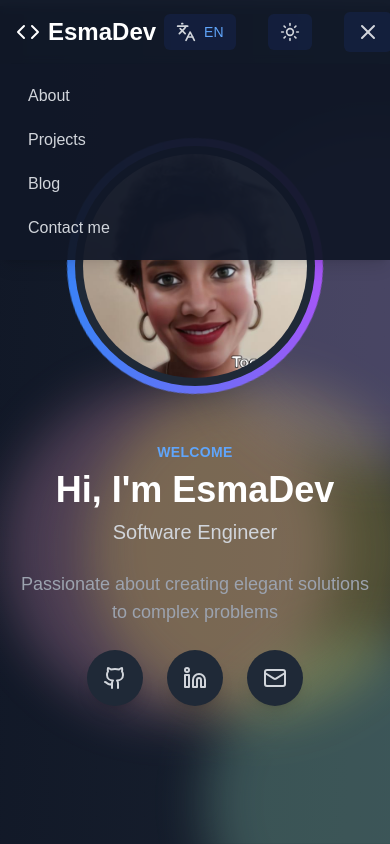
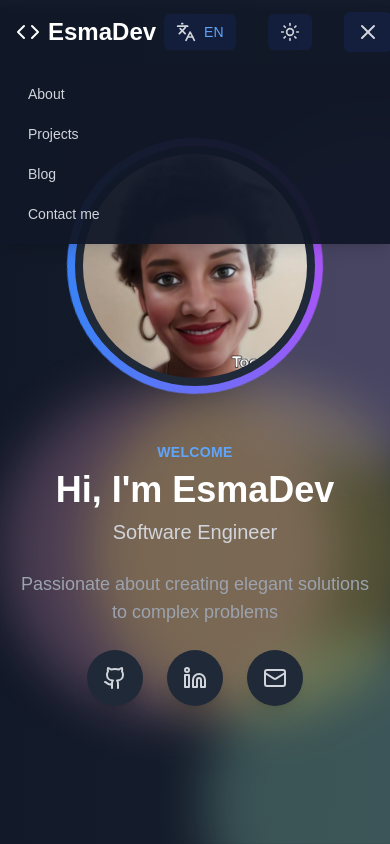
Before and after one commit to esma92/EsmaDEV-Portfolio, a React (Vite) app: page / in a window 390 px wide. Both pictures are taken after a click on the button 367 px from the left and 32 px from the top of the page. Shown: the top 844 px of the page. Built offline with nearby package versions, Linux system fonts and the light colour scheme.

Commit message:
estulizando el navbar para la vista móbil

```diff
--- a/src/components/Navbar.tsx
+++ b/src/components/Navbar.tsx
@@ -129,7 +129,7 @@ export default function Navbar() {
               <button
                 key={item}
                 onClick={() => scrollToSection(item)}
-                className="block w-full text-left px-3 py-2 text-base font-medium text-gray-700 dark:text-gray-300 hover:bg-gray-100 dark:hover:bg-gray-800 rounded-md"
+                className={`block w-full text-left ${getNavItemClasses(item)}`}
               >
                 {t(`nav.${item}`)}
               </button>
```
